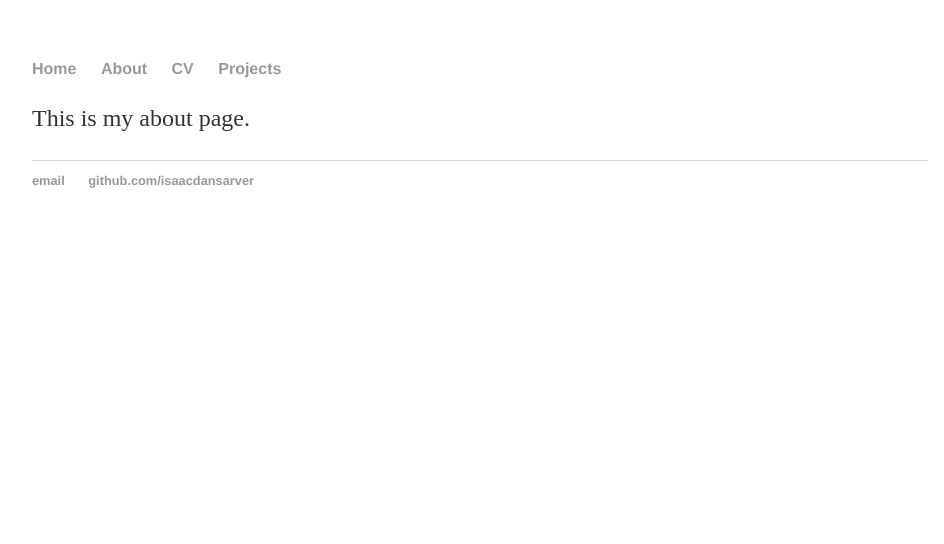
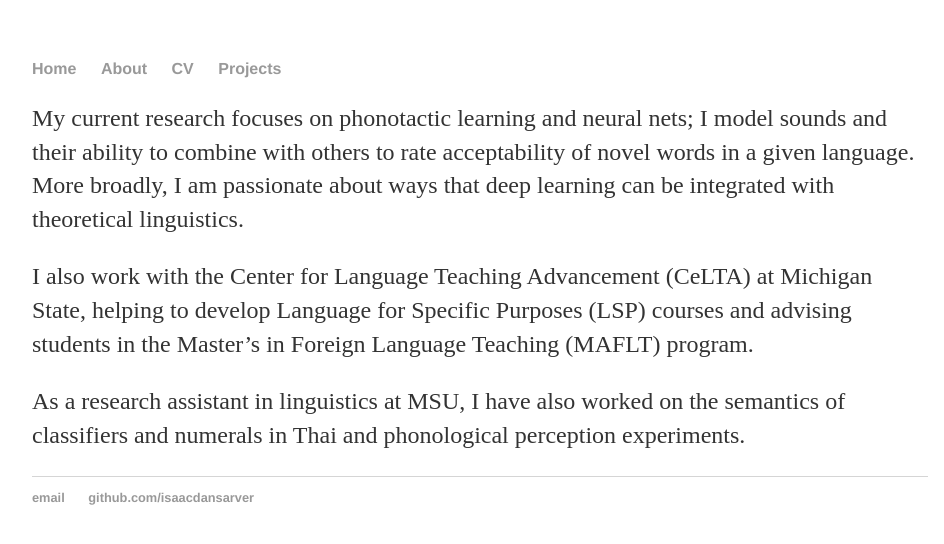
Before and after one commit to isaacdansarver/isaacdansarver.github.io, a Jekyll site: the page built from about/index.md, in a window 1280 px wide. Shown: the top 544 px of the page, without its empty margins (160-1104 px from the left). Built offline with Jekyll 4.4.1, drawn with Linux system fonts in a browser that asks for light colours; our own code applies the rules of GitHub Pages for plain Markdown files.

Commit message:
Update index.md

```diff
--- a/about/index.md
+++ b/about/index.md
@@ -1 +1,5 @@
-This is my about page.
+My current research focuses on phonotactic learning and neural nets; I model sounds and their ability to combine with others to rate acceptability of novel words in a given language. More broadly, I am passionate about ways that deep learning can be integrated with theoretical linguistics.
+
+I also work with the Center for Language Teaching Advancement (CeLTA) at Michigan State, helping to develop Language for Specific Purposes (LSP) courses and advising students in the Master's in Foreign Language Teaching (MAFLT) program.
+
+As a research assistant in linguistics at MSU, I have also worked on the semantics of classifiers and numerals in Thai and phonological perception experiments.
```
